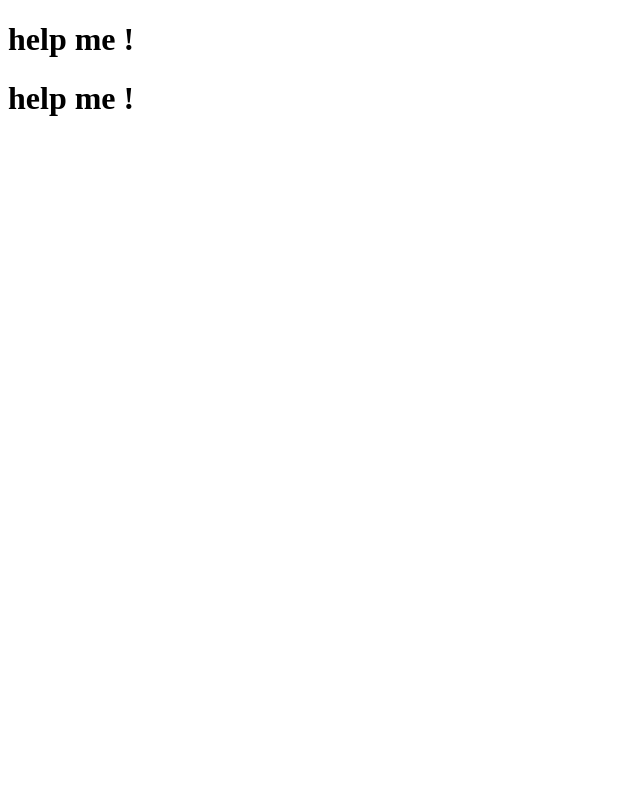
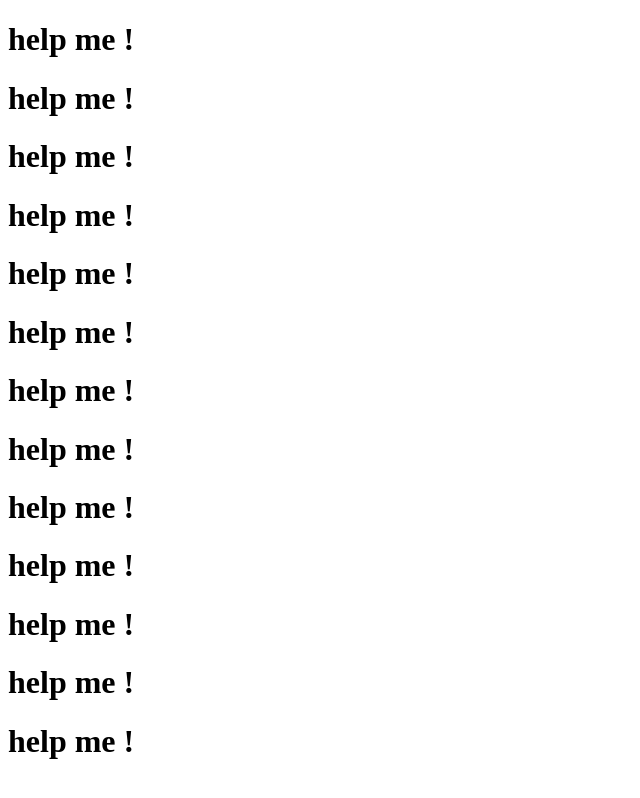
Before and after one commit to degenerus/tost, a plain HTML site: page index.html in a window 1280 px wide. Shown: the whole page, without its empty margins (0-640 px from the left). Drawn offline with Linux system fonts and the light colour scheme.

Commit message:
Add files via upload

```diff
--- a/index.html
+++ b/index.html
@@ -8,5 +8,18 @@
 <body>
      <h1> help me !</h1>
      <h1> help me !</h1>
+     <h1> help me !</h1>
+     <h1> help me !</h1>
+     <h1> help me !</h1>
+     <h1> help me !</h1>
+
+     <h1> help me !</h1>
+     <h1> help me !</h1>
+     <h1> help me !</h1>
+     <h1> help me !</h1>
+     <h1> help me !</h1>
+     <h1> help me !</h1>
+     <h1> help me !</h1>
+
 </body>
 </html>
```
